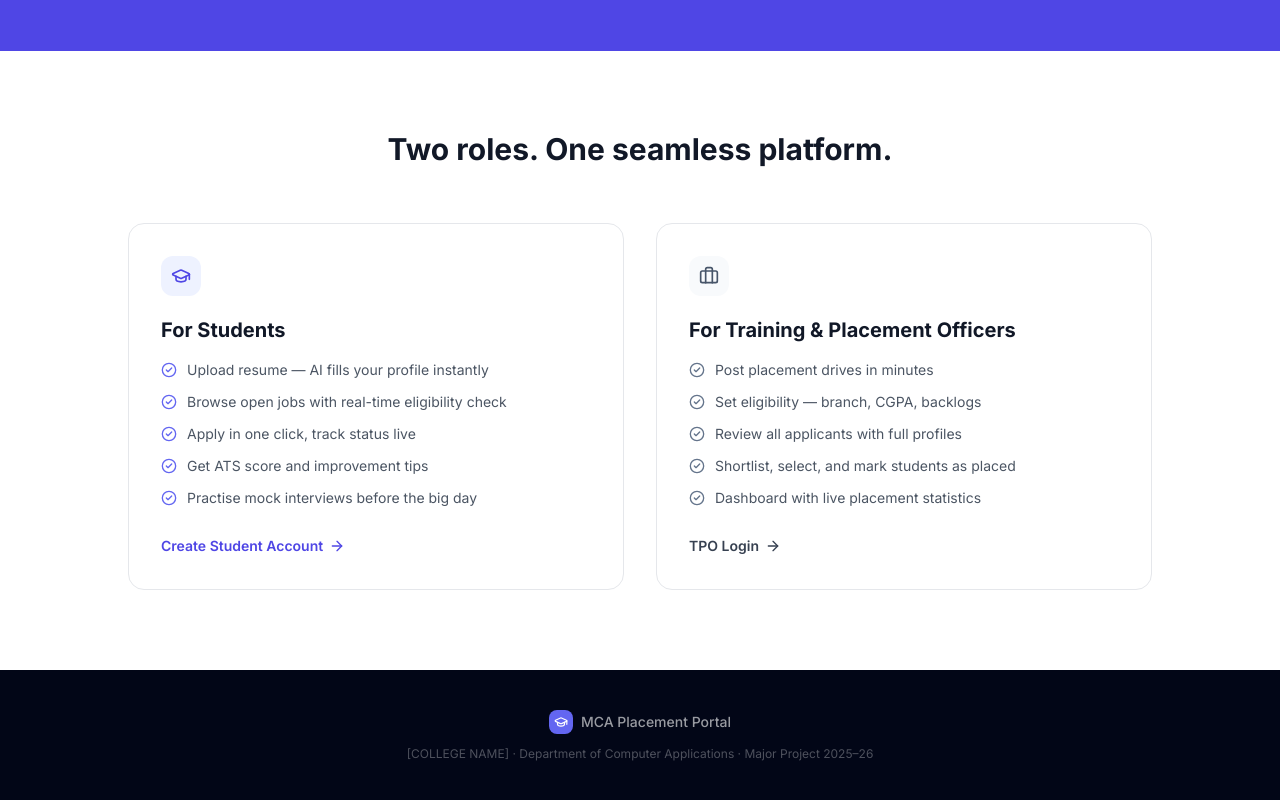
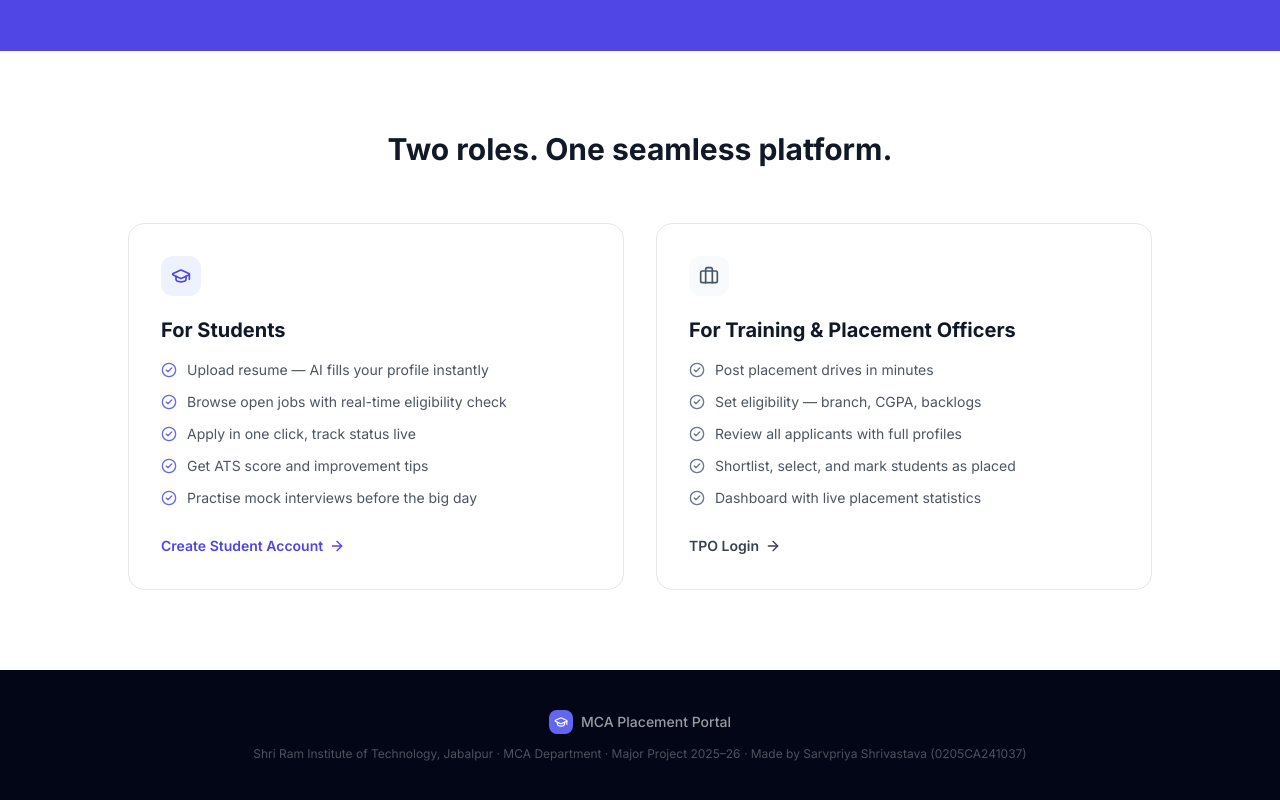
Before and after one commit to 1mayan1/placement-portal, a Next.js app: page / in a window 1280 px wide. Shown: the part 1780-2580 px from the top of the page. Built offline with nearby package versions, Linux system fonts and the light colour scheme; no server answers.

Commit message:
Update footer  text

```diff
--- a/src/app/page.tsx
+++ b/src/app/page.tsx
@@ -301,7 +301,7 @@ export default async function LandingPage() {
           <span className="text-white/60 text-sm font-medium">MCA Placement Portal</span>
         </div>
         <p className="text-white/30 text-xs">
-          [COLLEGE NAME] · Department of Computer Applications · Major Project 2025–26
+          Shri Ram Institute of Technology, Jabalpur · MCA Department · Major Project 2025–26 · Made by Sarvpriya Shrivastava (0205CA241037)
         </p>
       </footer>
 
```
